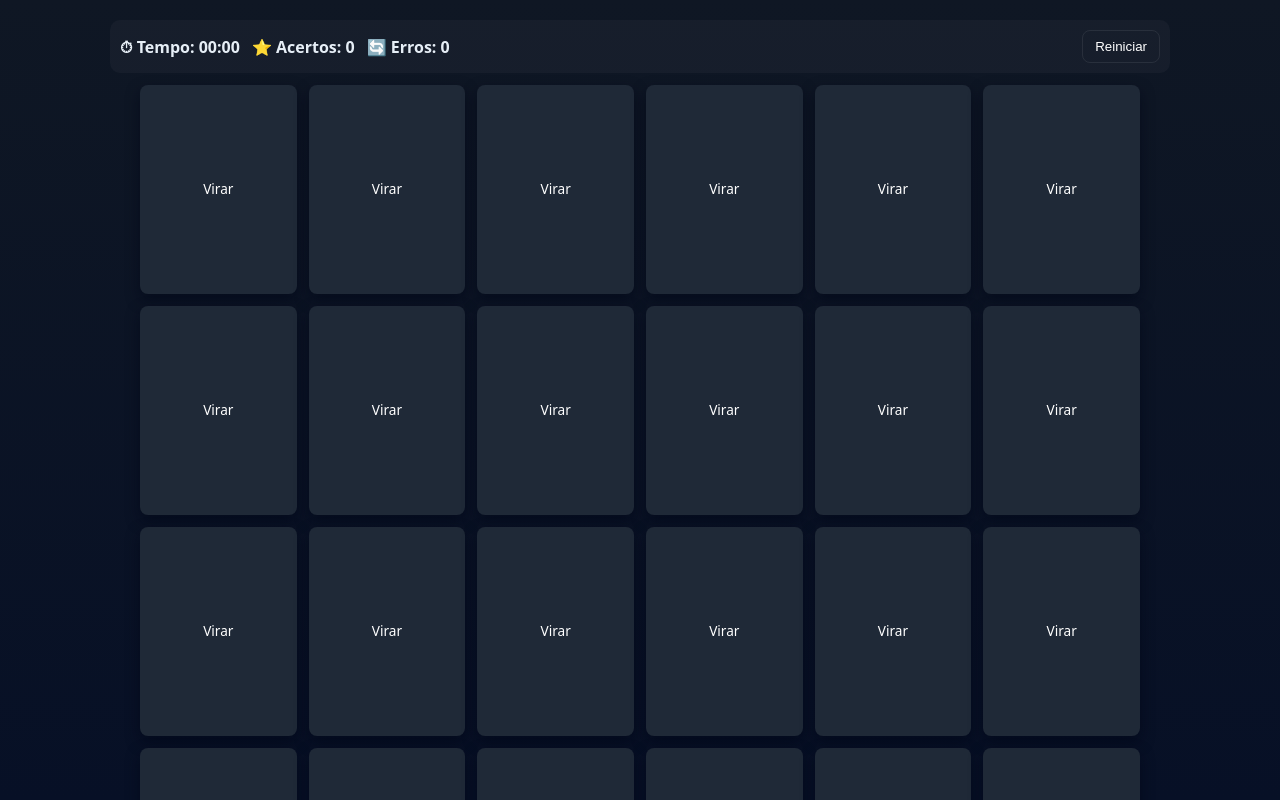
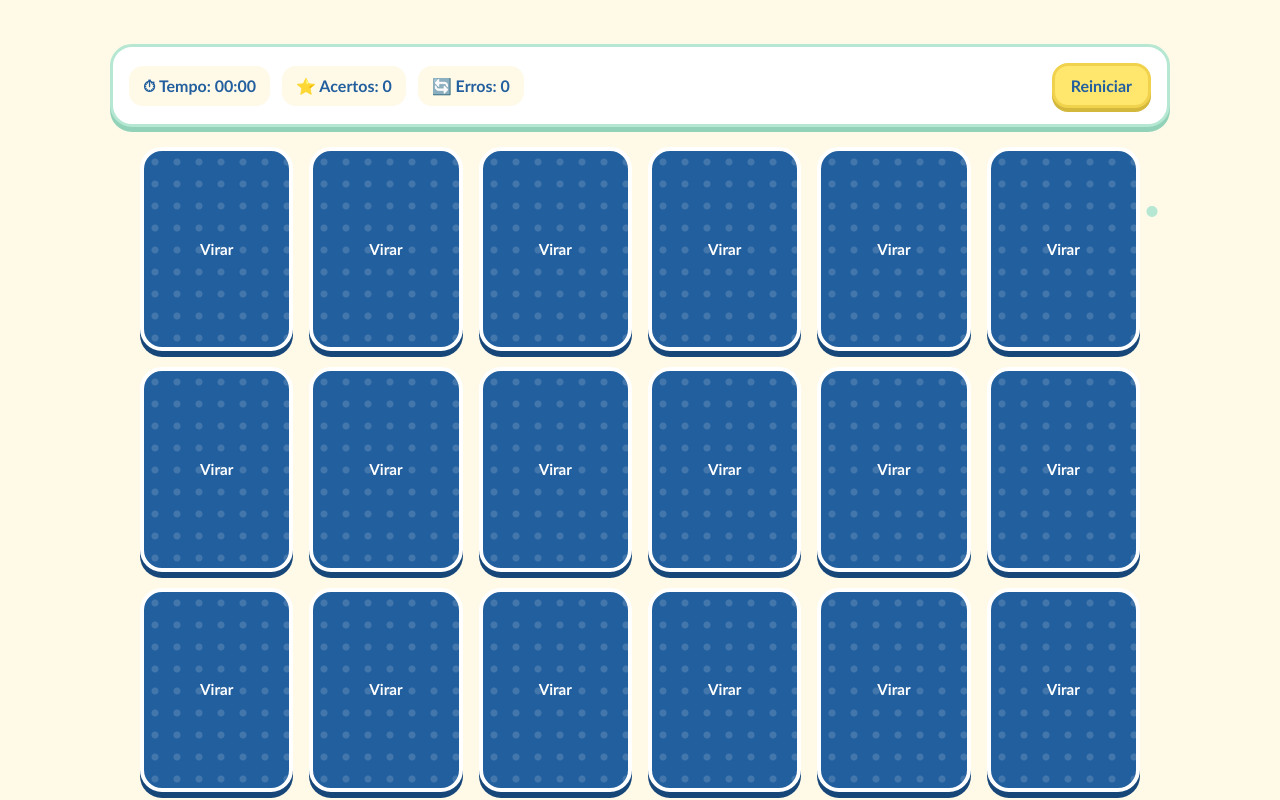
Before and after one commit to GuilhermeSanchesm/Atividade-Arq-Comp-JogoMemoria, a plain HTML site: page index.html in a window 1280 px wide. Both pictures are taken after a click on the button "Começar a jogar!". Shown: the top 800 px of the page. Drawn offline with Linux system fonts and the light colour scheme.

Commit message:
Estilização do jogo da memoria

```diff
--- a/styles.css
+++ b/styles.css
@@ -1,9 +1,15 @@
+
 :root {
-  --bg: #0f1724;
-  --card-back: #1f2937;
+    --bg: #fff9e8;
+    --card-back: #225f9e;
     --card-front: #ffffff;
-  --accent: #0ea5a4;
-  --muted: #94a3b8;
+    --accent: #ff8e7d;
+    --muted: #58718a;
+    --text: #225f9e;
+    --yellow: #ffe66d;
+    --green: #b5e7d3;
+    --blue-light: #a9c9f5;
+    --purple: #d6b4f0;
 }
 
 * {
@@ -11,11 +17,19 @@
 }
 
 html, body {
-  height: 100%;
+    min-height: 100%;
     margin: 0;
-  font-family: system-ui, -apple-system, Segoe UI, Roboto, Helvetica, Arial;
-  background: linear-gradient(180deg, var(--bg), #071026);
-  color: #e6eef6;
+    font-family: "Trebuchet MS", Arial, sans-serif;
+    background:
+        radial-gradient(circle at 10% 10%, #ffe66d 0 4px, transparent 5px),
+        radial-gradient(circle at 90% 20%, #b5e7d3 0 5px, transparent 6px),
+        radial-gradient(circle at 20% 90%, #d6b4f0 0 4px, transparent 5px),
+        var(--bg);
+    color: var(--text);
+}
+
+body {
+    padding: 24px 16px;
 }
 
 .app {
@@ -27,7 +41,7 @@ html, body {
 .tela {
     display: flex;
     flex-direction: column;
-  gap: 16px;
+    gap: 20px;
     align-items: center;
 }
 
@@ -35,46 +49,103 @@ html, body {
     display: none;
 }
 
+/* Títulos */
+
+h1, h2, h3 {
+    color: var(--text);
+    text-align: center;
+    font-weight: 800;
+}
+
 h1 {
-  font-size: 1.5rem;
+    font-size: 2.2rem;
     margin: 8px 0;
+}
+
+h2 {
+    font-size: 1.8rem;
+}
+
+h3 {
+    font-size: 1.3rem;
+}
+
+p {
+    text-align: center;
+    color: var(--muted);
+    line-height: 1.6;
 }
 
 .small {
     color: var(--muted);
     font-size: 0.9rem;
+    text-align: center;
+}
+
+/* Botões */
+
+button {
+    font-family: inherit;
+    font-size: 1rem;
+    font-weight: 700;
+    transition: transform 0.2s, box-shadow 0.2s;
 }
 
 .primary {
     background: var(--accent);
-  border: 0;
-  color: #052023;
-  padding: 10px 16px;
-  border-radius: 8px;
+    border: 3px solid #f47766;
+    color: #ffffff;
+    padding: 14px 24px;
+    border-radius: 18px;
     cursor: pointer;
+    box-shadow: 0 5px 0 #d96050;
+}
+
+.primary:hover {
+    transform: translateY(-2px);
+    box-shadow: 0 7px 0 #d96050;
+}
+
+.primary:active {
+    transform: translateY(3px);
+    box-shadow: 0 2px 0 #d96050;
 }
 
 .secondary {
-  background: transparent;
-  border: 1px solid rgba(255, 255, 255, 0.08);
-  color: var(--card-front);
-  padding: 8px 12px;
-  border-radius: 8px;
+    background: var(--yellow);
+    border: 3px solid #f0d24d;
+    color: #225f9e;
+    padding: 10px 16px;
+    border-radius: 16px;
     cursor: pointer;
+    box-shadow: 0 4px 0 #d4b83c;
 }
+
+.secondary:hover {
+    transform: translateY(-2px);
+}
+
+/* Painel de informações */
 
 .painel-hud {
     display: flex;
     align-items: center;
+    flex-wrap: wrap;
     gap: 12px;
-  padding: 10px;
-  border-radius: 10px;
-  background: rgba(255, 255, 255, 0.03);
-  margin-bottom: 12px;
+    padding: 16px;
+    border-radius: 22px;
+    background: #ffffff;
+    border: 3px solid #b5e7d3;
+    margin-bottom: 20px;
+    box-shadow: 0 5px 0 #92d2b8;
 }
 
 .hud-item {
-  font-weight: 600;
+    font-weight: 700;
+    background: #fff9e8;
+    padding: 10px 14px;
+    border-radius: 14px;
+    color: var(--text);
 }
 
 .spacer {
@@ -82,15 +153,17 @@ h1 {
 }
 
 /* Tabuleiro */
+
 .tabuleiro {
     display: grid;
-  gap: 12px;
+    gap: 16px;
     justify-content: center;
     width: 100%;
     max-width: 1000px;
 }
 
-/* responsive columns */
+/* Responsividade */
+
 @media (max-width: 420px) {
     .tabuleiro {
         grid-template-columns: repeat(3, 1fr);
@@ -108,6 +181,8 @@ h1 {
         grid-template-columns: repeat(6, 1fr);
     }
 }
+
+/* Cartas */
 
 .carta {
     width: 100%;
@@ -131,70 +206,219 @@ h1 {
 .carta-frente, .carta-verso {
     position: absolute;
     inset: 0;
-  border-radius: 8px;
+    border-radius: 22px;
     backface-visibility: hidden;
     display: flex;
     align-items: center;
     justify-content: center;
-  padding: 10px;
+    padding: 14px;
+    text-align: center;
+    overflow: hidden;
 }
 
+/* Verso das cartas */
+
 .carta-verso {
-  background: var(--card-back);
-  color: var(--card-front);
+    background:
+        radial-gradient(circle, rgba(255,255,255,0.15) 3px, transparent 4px),
+        var(--card-back);
+    background-size: 22px 22px;
+    color: #ffffff;
     transform: rotateY(0deg);
-  box-shadow: 0 6px 14px rgba(2, 6, 23, 0.6);
+    box-shadow: 0 6px 0 #174678;
+    border: 4px solid #ffffff;
 }
+
+/* Frente padrão */
 
 .carta-frente {
     background: var(--card-front);
-  color: #062023;
+    color: var(--text);
     transform: rotateY(180deg);
-  border: 2px solid rgba(0, 0, 0, 0.06);
+    border: 4px solid #ffffff;
+    box-shadow: 0 5px 0 #d8e1eb;
 }
 
+/* Texto dentro das cartas */
+
 .carta .text {
-  font-size: 0.85rem;
-  line-height: 1.1;
+    font-size: 0.95rem;
+    font-weight: 700;
+    line-height: 1.4;
     text-align: center;
+    overflow-wrap: break-word;
 }
 
-.carta.combinada .carta-frente {
-  outline: 3px solid rgba(14, 165, 164, 0.14);
+/* Cores individuais dos pares */
+
+/* Par 1 - CPU - Coral */
+.carta[data-pairid="1"] .carta-frente {
+    background: #FF8E7D;
+    color: #ffffff;
+    border-color: #F47766;
 }
 
-/* End screen */
+/* Par 2 - ULA - Azul */
+.carta[data-pairid="2"] .carta-frente {
+    background: #79B8F2;
+    color: #ffffff;
+    border-color: #5798D4;
+}
+
+/* Par 3 - UC - Verde */
+.carta[data-pairid="3"] .carta-frente {
+    background: #75CBA8;
+    color: #ffffff;
+    border-color: #55AD88;
+}
+
+/* Par 4 - Registradores - Amarelo */
+.carta[data-pairid="4"] .carta-frente {
+    background: #FFE66D;
+    color: #66551B;
+    border-color: #E6CD50;
+}
+
+/* Par 5 - RAM - Lilás */
+.carta[data-pairid="5"] .carta-frente {
+    background: #D6B4F0;
+    color: #ffffff;
+    border-color: #B991D8;
+}
+
+/* Par 6 - ROM - Azul escuro */
+.carta[data-pairid="6"] .carta-frente {
+    background: #225F9E;
+    color: #ffffff;
+    border-color: #174678;
+}
+
+/* Par 7 - EEPROM - Laranja */
+.carta[data-pairid="7"] .carta-frente {
+    background: #FFB866;
+    color: #68421D;
+    border-color: #E99A43;
+}
+
+/* Par 8 - Flash - Rosa */
+.carta[data-pairid="8"] .carta-frente {
+    background: #F28AB2;
+    color: #ffffff;
+    border-color: #D96894;
+}
+
+/* Par 9 - Cache - Turquesa */
+.carta[data-pairid="9"] .carta-frente {
+    background: #62C9C4;
+    color: #ffffff;
+    border-color: #42A9A4;
+}
+
+/* Par 10 - Memória de massa - Vermelho */
+.carta[data-pairid="10"] .carta-frente {
+    background: #E76B6B;
+    color: #ffffff;
+    border-color: #C94F4F;
+}
+
+/* Par 11 - DMA - Verde claro */
+.carta[data-pairid="11"] .carta-frente {
+    background: #B5E7D3;
+    color: #285D4D;
+    border-color: #92D2B8;
+}
+
+/* Par 12 - Address Bus - Azul pastel */
+.carta[data-pairid="12"] .carta-frente {
+    background: #A9C9F5;
+    color: #225F9E;
+    border-color: #83AEE5;
+}
+
+/* Cartas combinadas */
+
+.carta.combinada .carta-frente {
+    filter: brightness(1.05);
+    box-shadow: 0 5px 0 rgba(0, 0, 0, 0.15);
+}
+
+/* Tela final */
+
 .explicacoes {
     display: flex;
     flex-direction: column;
-  gap: 8px;
+    gap: 12px;
     padding: 10px;
+    width: 100%;
 }
 
 .explicacao {
-  background: rgba(255, 255, 255, 0.03);
-  padding: 10px;
-  border-radius: 6px;
+    background: #ffffff;
+    padding: 16px;
+    border-radius: 18px;
+    border: 3px solid #b5e7d3;
+    box-shadow: 0 4px 0 #92d2b8;
+    line-height: 1.5;
 }
 
 .summary {
     display: flex;
+    flex-wrap: wrap;
+    justify-content: center;
     gap: 12px;
+}
+
+.summary div {
+    background: #ffffff;
+    border: 3px solid #ffe66d;
+    border-radius: 16px;
+    padding: 14px;
+    font-weight: 700;
 }
 
 .end-actions {
     display: flex;
-  gap: 8px;
+    flex-wrap: wrap;
+    justify-content: center;
+    gap: 12px;
 }
 
-/* accessible focus */
+/* Acessibilidade */
+
 .carta:focus {
-  outline: 3px solid rgba(14, 165, 164, 0.25);
+    outline: 4px solid #ff8e7d;
+    outline-offset: 4px;
 }
 
-/* small screens tweaks */
+/* Telas menores */
+
 @media (max-width: 420px) {
     h1 {
-    font-size: 1.1rem;
+        font-size: 1.5rem;
+    }
+
+    .app {
+        padding: 10px;
+    }
+
+    .painel-hud {
+        justify-content: center;
+    }
+
+    .spacer {
+        display: none;
+    }
+
+    .carta .text {
+        font-size: 0.75rem;
+    }
+
+    .end-actions {
+        flex-direction: column;
+        width: 100%;
+    }
+
+    .end-actions button {
+        width: 100%;
     }
 }
```
Lines whose indentation alone changed are shown as unchanged.
